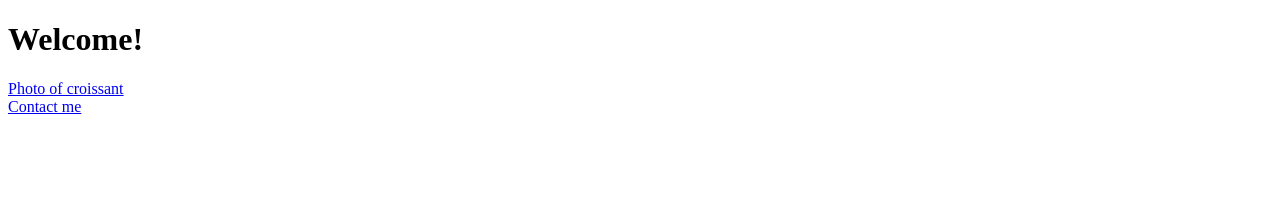
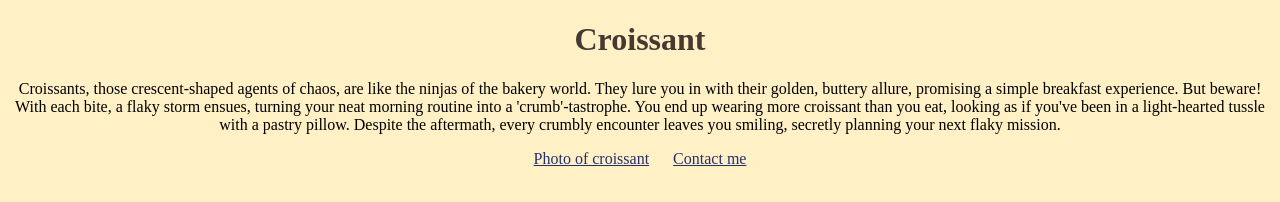
Before and after one commit to Glannys/Croissant, a plain HTML site: page index.html in a window 1280 px wide. Drawn offline with Linux system fonts and the light colour scheme.

Commit message:
CSS
Second part of croissant challenge:
Then, add some CSS, change the background color of the website and deploy it again to Netlify.

```diff
--- /dev/null
+++ b/css/styles.css
@@ -0,0 +1,29 @@
+body {
+  background: #fff1c5;
+}
+
+h1 {
+  color: #463832;
+  font-weight: bolder;
+  text-align: center;
+}
+
+a {
+  color: #272e6e;
+}
+
+footer,
+p {
+  text-align: center;
+}
+
+footer a {
+  margin: 0 10px;
+}
+
+img {
+  margin: 20px auto;
+  display: block;
+  max-width: 100%;
+  border-radius: 10px;
+}
--- a/index.html
+++ b/index.html
@@ -3,12 +3,26 @@
   <head>
     <meta charset="UTF-8" />
     <meta name="viewport" content="width=device-width, initial-scale=1.0" />
+    <link rel="stylesheet" href="css/styles.css" />
     <title>Croissant</title>
   </head>
   <body>
-    <h1>Welcome!</h1>
-    <a href="/photo.html">Photo of croissant</a>
-    <br />
-    <a href="/contact.html">Contact me</a>
+    <h1>Croissant</h1>
+
+    <p>
+      Croissants, those crescent-shaped agents of chaos, are like the ninjas of
+      the bakery world. They lure you in with their golden, buttery allure,
+      promising a simple breakfast experience. But beware! With each bite, a
+      flaky storm ensues, turning your neat morning routine into a
+      'crumb'-tastrophe. You end up wearing more croissant than you eat, looking
+      as if you've been in a light-hearted tussle with a pastry pillow. Despite
+      the aftermath, every crumbly encounter leaves you smiling, secretly
+      planning your next flaky mission.
+    </p>
+
+    <footer>
+      <a href="/photo.html">Photo of croissant</a>
+      <a href="/contact.html">Contact me</a>
+    </footer>
   </body>
 </html>
```
Also changed, not shown: contact.html (+10 -5 lines), photo.html (+7 -5 lines).
